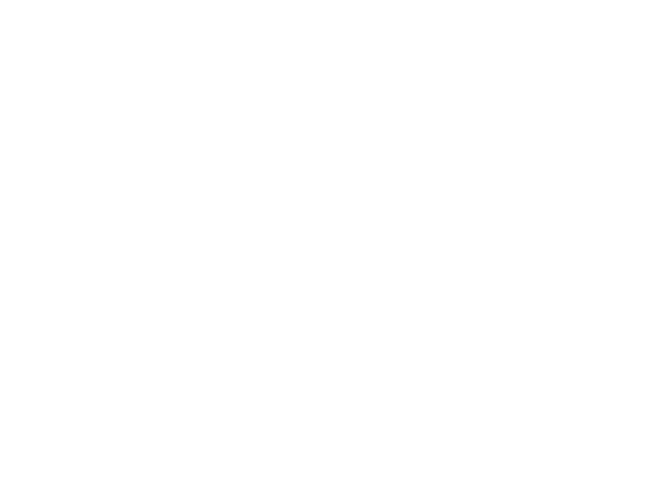
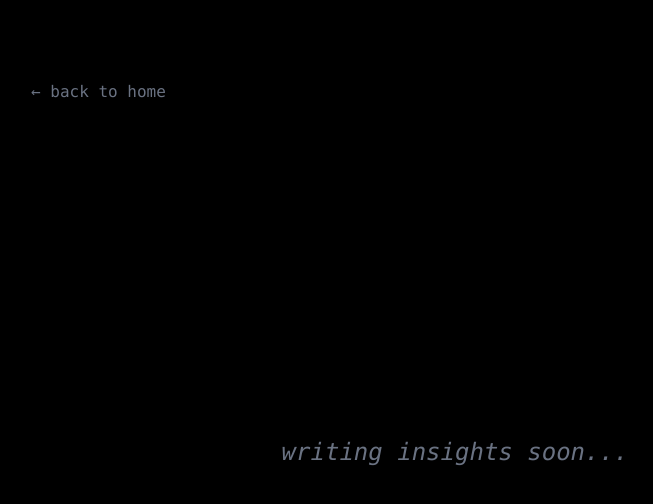
Before and after one commit to ishankumax/portfolio, a React (Vite) app: page /insights in a window 1280 px wide. Before the commit this address had no page. Shown: the top 504 px of the page, without its empty margins (185-838 px from the left). Built offline with nearby package versions, Linux system fonts and the light colour scheme.

Commit message:
insights page added

```diff
--- a/src/App.jsx
+++ b/src/App.jsx
@@ -4,6 +4,7 @@ import './index.css'
 import Home from './components/Home'
 import Specs from './components/Specs'
 import About from './components/About'
+import Insights from './components/Insights'
 
 function App() {
   return (
@@ -12,6 +13,7 @@ function App() {
         <Route path="/" element={<Home />} />
         <Route path="/specs" element={<Specs />} />
         <Route path="/about" element={<About />} />
+        <Route path="/insights" element={<Insights />} />
       </Routes>
     </Router>
   )
--- /dev/null
+++ b/src/components/Insights.jsx
@@ -0,0 +1,24 @@
+import React from 'react'
+import { Link } from 'react-router-dom'
+
+function Insights() {
+  return (
+    <div className="min-h-screen bg-black text-white font-mono flex flex-col">
+      <div className="max-w-4xl mx-auto px-6 py-12 md:py-20 w-full">
+
+        {/* Back to Home */}
+        <Link to="/" className="text-gray-500 hover:text-white transition-colors mb-12 inline-block">
+          ← back to home
+        </Link>
+
+      </div>
+
+      {/* Centered Coming Soon */}
+      <div className="flex-1 flex items-center justify-center -mt-32">
+        <p className="text-gray-500 text-xl md:text-2xl italic">writing insights soon...</p>
+      </div>
+    </div>
+  )
+}
+
+export default Insights
--- a/src/components/Navbar.jsx
+++ b/src/components/Navbar.jsx
@@ -4,7 +4,7 @@ import { Link } from 'react-router-dom'
 function Navbar() {
   return (
     <nav className="flex flex-wrap justify-center md:justify-start gap-6 md:gap-12 mb-20 text-sm md:text-base text-gray-500">
-      <a href="#insights" className="hover:text-white transition-colors">[i] insights</a>
+      <Link to="/insights" className="hover:text-white transition-colors">[i] insights</Link>
       <Link to="/specs" className="hover:text-white transition-colors">[s] specs</Link>
       <Link to="/#highlights" className="hover:text-white transition-colors">[h] highlights</Link>
       <Link to="/about" className="hover:text-white transition-colors">[a] about me</Link>
```
